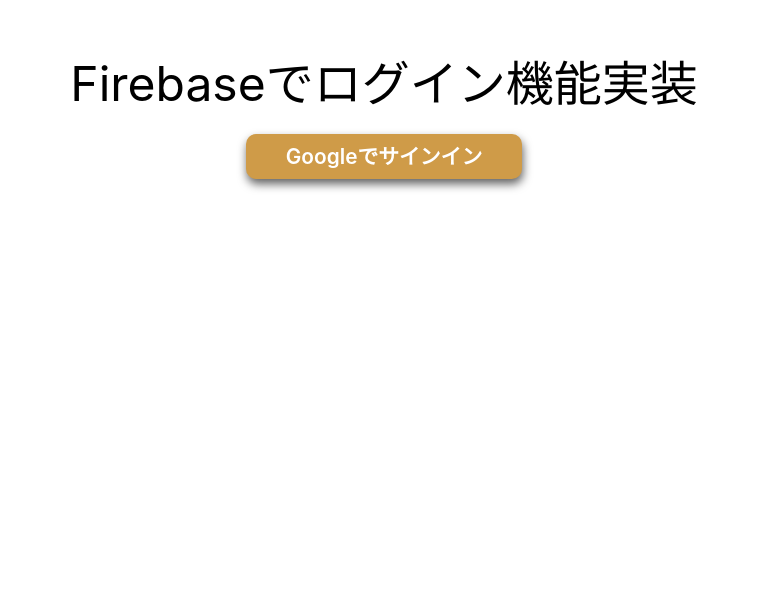
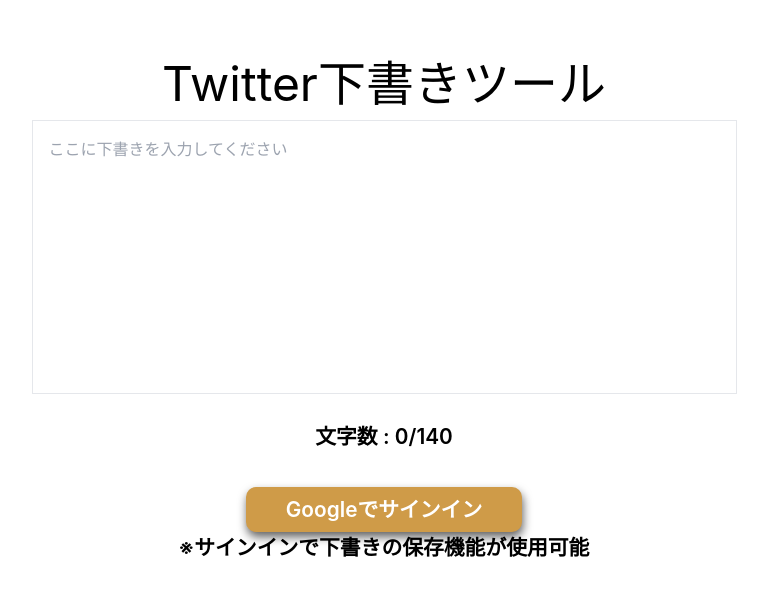
Before and after one commit to naohiko560/TwitterDraft, a React (Create React App) app: page / in a window 1280 px wide. Shown: the part 192-788 px from the top of the page, without its empty margins (256-1024 px from the left). Built offline with nearby package versions, Linux system fonts and the light colour scheme; no server answers.

Commit message:
ログアウト画面の修正

```diff
--- a/src/App.js
+++ b/src/App.js
@@ -4,7 +4,7 @@
 function App() {
   return (
     <div className="App">
-      <h1>Firebaseでログイン機能実装</h1>
+      <h1>Twitter下書きツール</h1>
       <Home/>
     </div>
   );
--- /dev/null
+++ b/src/components/FormLogout.js
@@ -0,0 +1,54 @@
+import React, { useState } from 'react';
+
+export const FormLogout = () => {
+  const [isActive, setIsActive] = useState();
+  const [count, setCount] = useState(0);
+  const [inputText, setInputText] = useState('');
+
+  // 文字数カウント関数
+  const countHandler = (e) => {
+    let valLen = e.currentTarget.value.length; // 文字列の長さを取得
+    let countNum = 0; // カウントした文字数を変数へ代入
+
+    for (let i = 0; i < valLen; i++) {
+      let uniCode = e.currentTarget.value.codePointAt(i); // codePointAt() → Unicodeコードポイントを返す
+
+      // 半角か全角かでカウントする文字数を変える
+      if (uniCode >= 0x0 && uniCode <= 0x7f) {
+        countNum += 0.5;
+      } else {
+        countNum += 1;
+      }
+    }
+
+    setCount(countNum);
+
+    // countが140より大きい時はカウント表示を赤文字。140以下なら黒文字に戻す
+    if (countNum > 140) {
+      setIsActive(true);
+    } else {
+      setIsActive(false);
+    }
+  };
+
+  return (
+    <>
+      <form id="textarea">
+        <textarea
+          name="textarea"
+          id="textarea"
+          rows="10"
+          cols="64"
+          placeholder="ここに下書きを入力してください"
+          className={`border resize-none textarea ${isActive ? 'textRed' : ''}`}
+          onKeyUp={countHandler}
+          onChange={(e) => setInputText(e.target.value)}
+          value={inputText}
+        />
+      </form>
+      <p id="textLength" className={`textarea ${isActive ? 'textRed' : ''}`}>
+        文字数 : {count}/140
+      </p>
+    </>
+  );
+};
--- a/src/components/Home.js
+++ b/src/components/Home.js
@@ -1,10 +1,11 @@
 import React from 'react';
 import { auth } from '../firebase';
 import { useAuthState } from 'react-firebase-hooks/auth';
-import {SignInButton} from './SignInButton'
+import { SignInButton } from './SignInButton';
 import { UserInfo } from './UserInfo';
 import { SignOutButton } from './SignOutButton';
 import { Form } from './Form';
+import { FormLogout } from './FormLogout';
 
 export const Home = () => {
   const [user] = useAuthState(auth); // ログイン中かどうかを判断
@@ -19,8 +20,12 @@
           <SignOutButton />
         </>
       ) : (
-          // ログアウト中の画面
-        <SignInButton />
+        // ログアウト中の画面
+        <>
+          <FormLogout />
+          <SignInButton />
+          <p>※サインインで下書きの保存機能が使用可能</p>
+        </>
       )}
     </div>
   );
```
